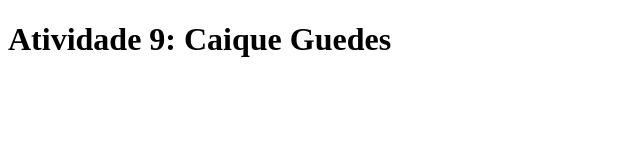
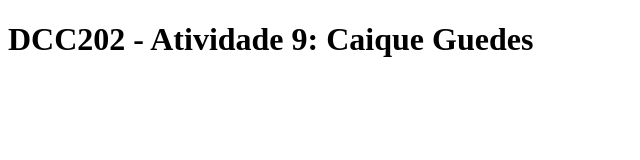
Before and after one commit to ufjf-dcc202/ufjf-dcc202-2023-3-a-atv9-Caiqueguedes, a website: page index.html in a window 1280 px wide. Shown: the whole page, without its empty margins (0-640 px from the left). Drawn offline with Linux system fonts and the light colour scheme.

```diff
--- a/index.html
+++ b/index.html
@@ -3,11 +3,11 @@
 <head>
     <meta charset="UTF-8">
     <meta name="viewport" content="width=device-width, initial-scale=1.0">
-    <title>Atividade 9: Caique Guedes</title>
+    <title> DCC202 - Atividade 9: Caique Guedes</title>
 </head>
 <body>
     <main>
-    <h1>Atividade 9: Caique Guedes</h1>
+    <h1> DCC202 - Atividade 9: Caique Guedes</h1>
     <p></p>
     </main>
     <script>
```
